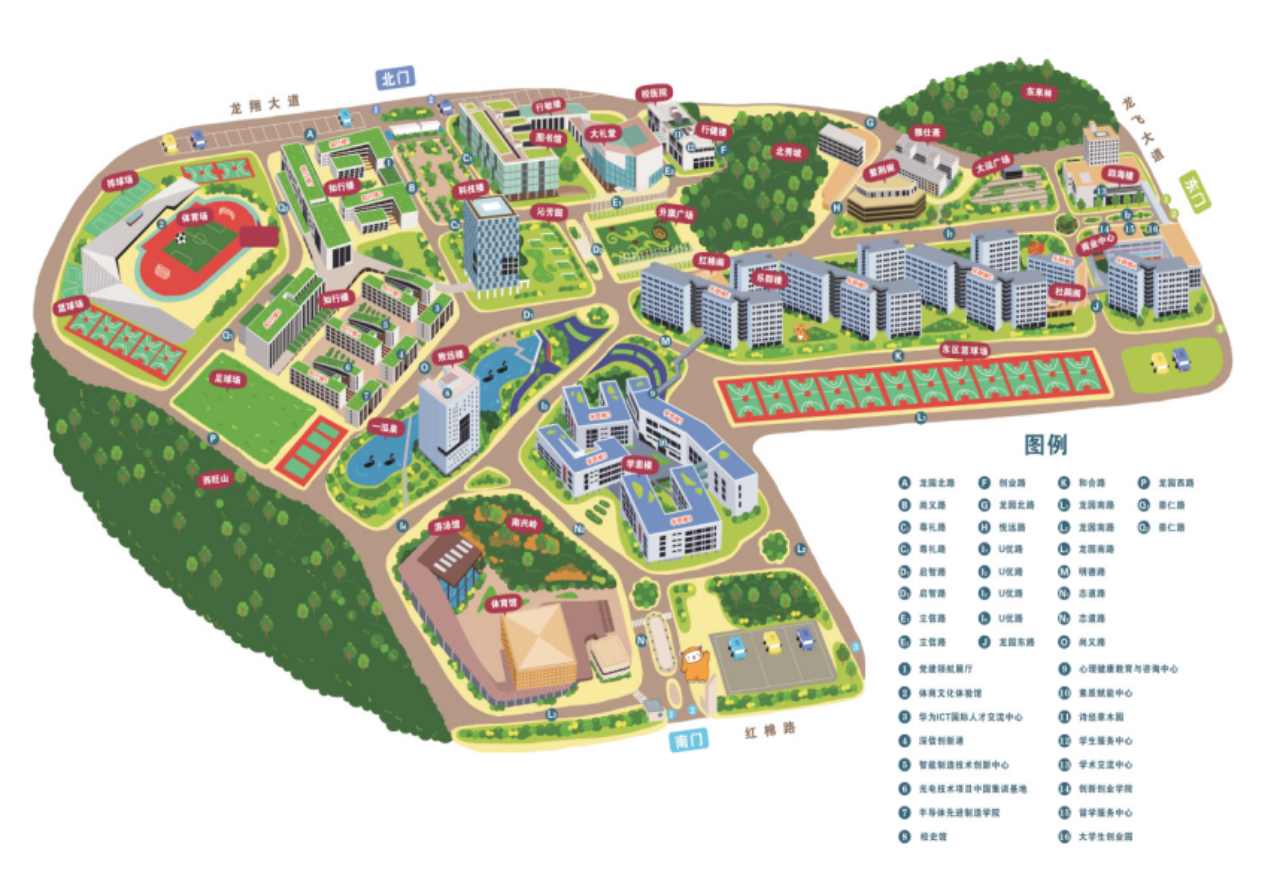
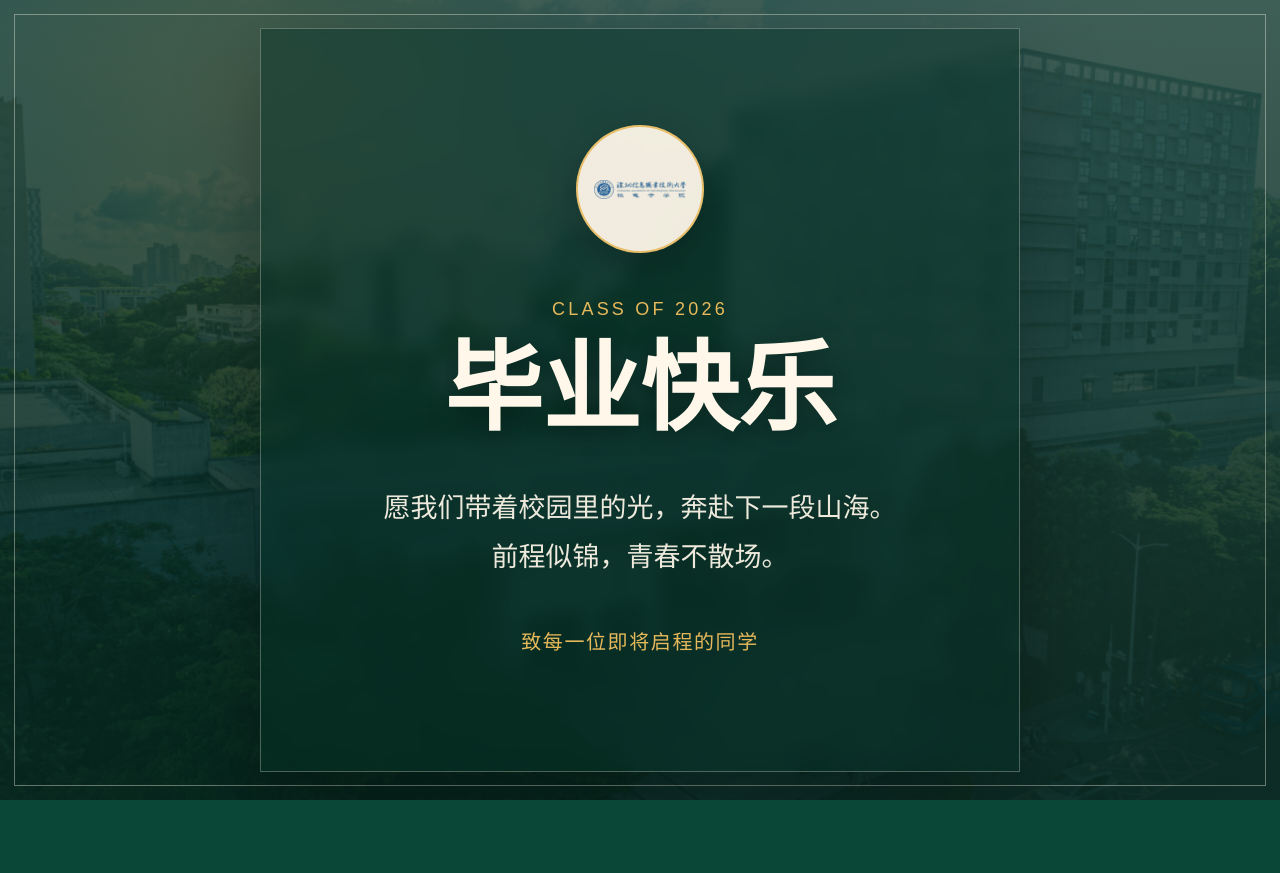
Before and after one commit to zb1102/campus-map-nfc, a plain HTML site: page index.html in a window 1280 px wide. After the commit the page ends 800 px from the top, so only its background shows below. Drawn offline with Linux system fonts and the light colour scheme.

Commit message:
Add files via upload

```diff
--- a/index.html
+++ b/index.html
@@ -3,12 +3,15 @@
 <head>
   <meta charset="utf-8">
   <meta name="viewport" content="width=device-width, initial-scale=1, maximum-scale=5, user-scalable=yes">
-  <meta name="theme-color" content="#ffffff">
-  <title>校园地图</title>
+  <meta name="theme-color" content="#0b4737">
+  <title>毕业快乐</title>
   <style>
     :root {
       color-scheme: light;
-      background: #fff;
+      --green: #0b4737;
+      --gold: #e7b95b;
+      --paper: #fff8ea;
+      --ink: #13241f;
     }
 
     * {
@@ -20,73 +23,196 @@
       width: 100%;
       min-height: 100%;
       margin: 0;
-      background: #fff;
     }
 
     body {
-      overflow: auto;
+      min-height: 100svh;
+      color: var(--paper);
+      background: var(--green);
+      font-family: "Noto Serif SC", "Songti SC", "SimSun", serif;
+      overflow-x: hidden;
       -webkit-text-size-adjust: 100%;
     }
 
-    main {
-      width: 100%;
+    .page {
+      position: relative;
       min-height: 100svh;
-      display: flex;
-      align-items: flex-start;
-      justify-content: center;
-      background: #fff;
+      display: grid;
+      place-items: center;
+      padding: 28px 18px;
+      isolation: isolate;
+      overflow: hidden;
     }
 
-    .map-image {
-      display: block;
+    .school-bg {
+      position: absolute;
+      inset: 0;
       width: 100%;
-      height: auto;
-      min-height: 100svh;
+      height: 100%;
+      object-fit: cover;
+      object-position: center;
+      filter: saturate(1.08) contrast(1.03);
+      z-index: -3;
+    }
+
+    .page::before {
+      content: "";
+      position: absolute;
+      inset: 0;
+      background:
+        linear-gradient(180deg, rgba(5, 33, 26, .44), rgba(5, 33, 26, .82)),
+        radial-gradient(circle at 18% 12%, rgba(231, 185, 91, .28), transparent 30%),
+        radial-gradient(circle at 82% 82%, rgba(255, 248, 234, .15), transparent 34%);
+      z-index: -2;
+    }
+
+    .page::after {
+      content: "";
+      position: absolute;
+      inset: 14px;
+      border: 1px solid rgba(255, 248, 234, .38);
+      pointer-events: none;
+      z-index: -1;
+    }
+
+    .content {
+      width: min(92vw, 760px);
+      min-height: min(780px, calc(100svh - 56px));
+      display: flex;
+      flex-direction: column;
+      align-items: center;
+      justify-content: center;
+      text-align: center;
+      padding: clamp(28px, 6vw, 64px) clamp(18px, 5vw, 52px);
+      background: rgba(6, 48, 38, .46);
+      border: 1px solid rgba(255, 248, 234, .28);
+      backdrop-filter: blur(8px);
+      box-shadow: 0 28px 80px rgba(0, 0, 0, .28);
+    }
+
+    .logo-wrap {
+      width: clamp(76px, 18vw, 128px);
+      aspect-ratio: 1;
+      display: grid;
+      place-items: center;
+      margin-bottom: clamp(26px, 5vw, 46px);
+      border-radius: 50%;
+      background: rgba(255, 248, 234, .94);
+      border: 2px solid rgba(231, 185, 91, .88);
+      box-shadow: 0 12px 36px rgba(0, 0, 0, .22);
+    }
+
+    .college-logo {
+      width: 74%;
+      height: 74%;
       object-fit: contain;
-      object-position: top center;
-      background: #fff;
-      touch-action: auto;
-      -webkit-user-select: none;
-      user-select: none;
+    }
+
+    .eyebrow {
+      margin: 0 0 18px;
+      color: var(--gold);
+      font-size: clamp(13px, 3.5vw, 18px);
+      letter-spacing: .18em;
+      text-transform: uppercase;
+      font-family: "Microsoft YaHei", "PingFang SC", sans-serif;
+    }
+
+    h1 {
+      margin: 0;
+      color: var(--paper);
+      font-size: clamp(46px, 13vw, 98px);
+      line-height: 1.08;
+      font-weight: 700;
+      letter-spacing: 0;
+      text-wrap: balance;
+      text-shadow: 0 5px 24px rgba(0, 0, 0, .32);
+    }
+
+    .message {
+      width: min(100%, 590px);
+      margin: clamp(24px, 5vw, 40px) auto 0;
+      color: rgba(255, 248, 234, .93);
+      font-size: clamp(18px, 4.4vw, 27px);
+      line-height: 1.8;
+      letter-spacing: 0;
+    }
+
+    .signature {
+      margin-top: clamp(26px, 5vw, 44px);
+      color: var(--gold);
+      font-size: clamp(15px, 3.7vw, 20px);
+      font-family: "Microsoft YaHei", "PingFang SC", sans-serif;
+      letter-spacing: .08em;
     }
 
     .missing {
+      position: fixed;
+      left: 12px;
+      right: 12px;
+      bottom: 12px;
       display: none;
-      width: min(92vw, 520px);
-      margin: 18vh auto 0;
-      padding: 18px 20px;
-      border: 1px solid #d8dde7;
-      border-radius: 8px;
-      color: #273242;
-      font: 16px/1.7 "Microsoft YaHei", "PingFang SC", sans-serif;
-      background: #fff;
+      padding: 10px 12px;
+      color: #24312d;
+      background: rgba(255, 248, 234, .94);
+      border: 1px solid rgba(231, 185, 91, .65);
+      font: 13px/1.6 "Microsoft YaHei", "PingFang SC", sans-serif;
     }
 
     .missing code {
-      padding: 2px 5px;
+      padding: 1px 4px;
       border-radius: 4px;
-      background: #eef2f7;
+      background: rgba(11, 71, 55, .12);
       font-family: Consolas, monospace;
+    }
+
+    @media (max-width: 520px) {
+      .content {
+        min-height: calc(100svh - 56px);
+      }
+
+      .page::after {
+        inset: 10px;
+      }
     }
   </style>
 </head>
 <body>
-  <main>
+  <main class="page">
     <img
-      class="map-image"
-      src="assets/campus-map.png"
-      alt="校园地图"
-      draggable="false"
-      data-candidates="assets/campus-map.png,assets/campus-map.jpg,assets/campus-map.jpeg,assets/campus-map.webp"
+      class="school-bg"
+      src="assets/school-bg.png"
+      alt=""
+      aria-hidden="true"
+      data-candidates="assets/school-bg.png,assets/school-bg.jpg,assets/school-bg.jpeg,assets/school-bg.webp,assets/campus-map.png"
     >
+
+    <section class="content" aria-label="毕业祝福">
+      <div class="logo-wrap">
+        <img
+          class="college-logo"
+          src="assets/college-logo.png"
+          alt="学院 Logo"
+          data-candidates="assets/college-logo.png,assets/college-logo.jpg,assets/college-logo.jpeg,assets/college-logo.webp"
+        >
+      </div>
+
+      <p class="eyebrow">Class of 2026</p>
+      <h1>毕业快乐</h1>
+      <p class="message">
+        愿我们带着校园里的光，奔赴下一段山海。<br>
+        前程似锦，青春不散场。
+      </p>
+      <p class="signature">致每一位即将启程的同学</p>
+    </section>
+
     <div class="missing">
-      没有找到地图图片。请把你的校园地图保存为
-      <code>assets/campus-map.png</code>
-      后重新打开本页面。
+      请上传背景图 <code>assets/school-bg.png</code> 和学院 Logo <code>assets/college-logo.png</code>。
     </div>
   </main>
+
   <script>
-    const image = document.querySelector(".map-image");
+    function loadCandidates(selector, onMissing) {
+      const image = document.querySelector(selector);
       const candidates = image.dataset.candidates.split(",");
       let index = 0;
 
@@ -98,6 +224,16 @@
         }
 
         image.style.display = "none";
+        if (onMissing) onMissing();
+      });
+    }
+
+    loadCandidates(".school-bg", () => {
+      document.querySelector(".missing").style.display = "block";
+    });
+
+    loadCandidates(".college-logo", () => {
+      document.querySelector(".logo-wrap").style.display = "none";
       document.querySelector(".missing").style.display = "block";
     });
   </script>
```
Also changed, not shown: 1 other file. Lines whose indentation alone changed are shown as unchanged.
